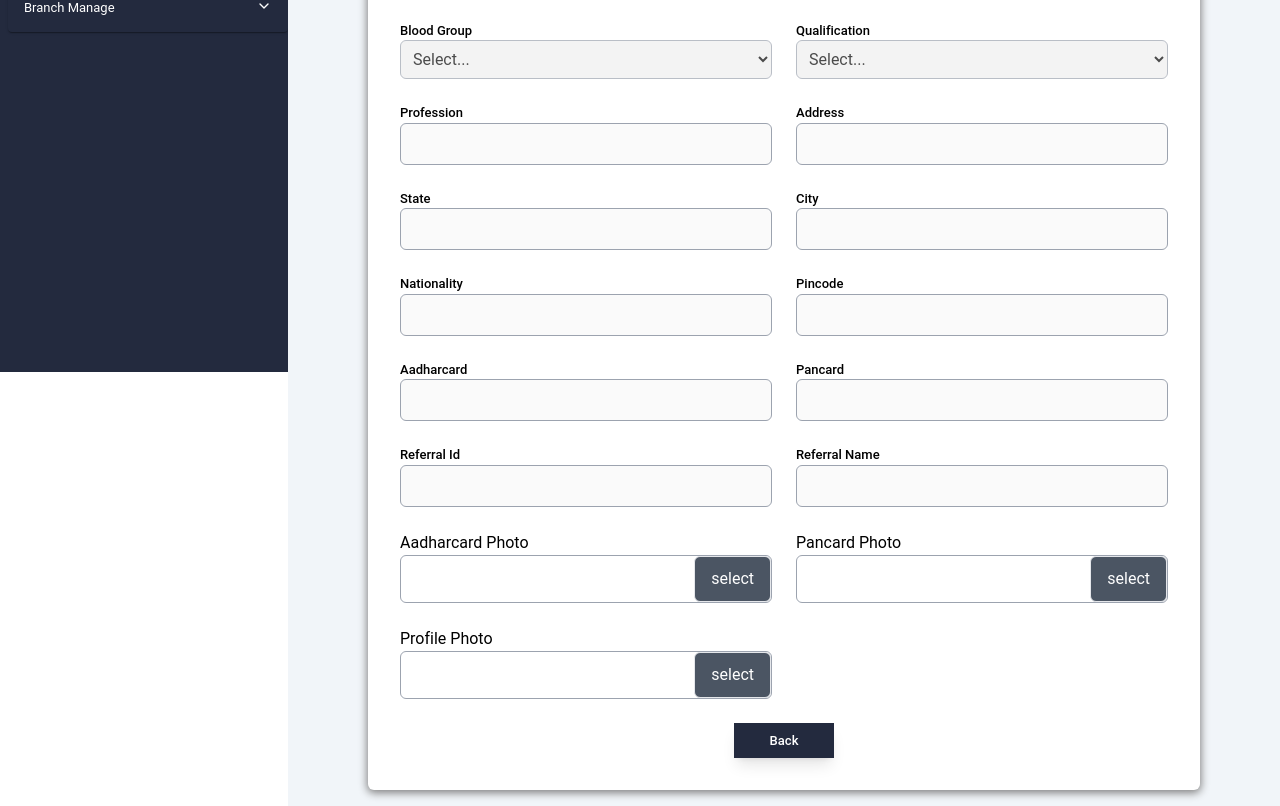
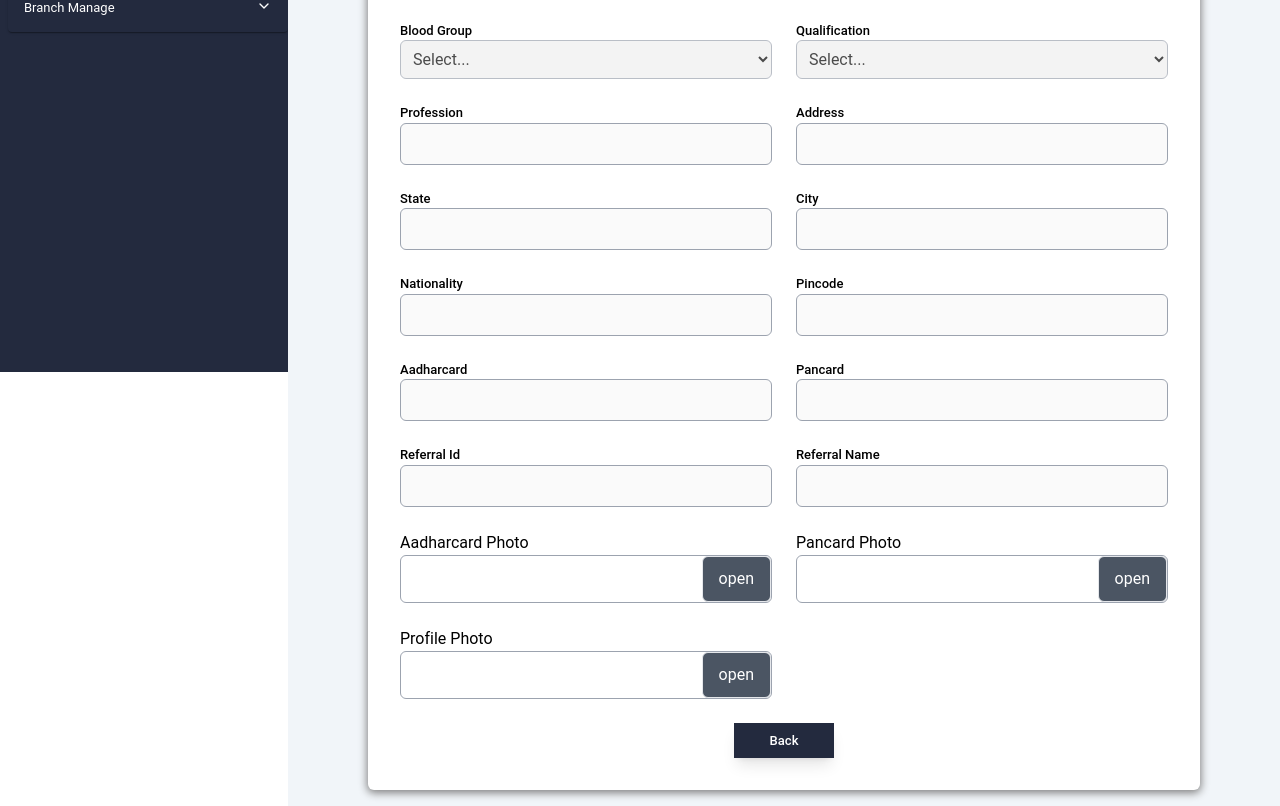
Before and after one commit to Subin-S22/uhrsf-amdin, a React (Create React App) app: page /application/add-user in a window 1280 px wide. Shown: the part 428-1234 px from the top of the page. Built offline with nearby package versions, Linux system fonts and the light colour scheme; sample sign-in values are in the browser's storage.

Commit message:
update user form

```diff
--- a/src/componets/pages/UserForm.tsx
+++ b/src/componets/pages/UserForm.tsx
@@ -161,9 +161,22 @@ const UserForm = () => {
     try {
       const formData = new FormData();
 
+      if (values.aadharCardLink instanceof Object) {
         formData.append("aadharCard", values.aadharCardLink);
+      } else {
+        formData.append("aadharCard", "");
+      }
+      if (values.aadharCardLink instanceof Object) {
         formData.append("pancard", values.panCardLink);
+      } else {
+        formData.append("pancard", "");
+      }
+      if (values.aadharCardLink instanceof Object) {
         formData.append("memberPhoto", values.memberPhotoLink);
+      } else {
+        formData.append("memberPhoto", "");
+      }
+
       formData.append("memberRegister", JSON.stringify(values));
 
       await updateMember(formData);
@@ -288,12 +301,21 @@ const UserForm = () => {
                   {props.values?.aadharCardLink?.name ||
                     props.values?.aadharCardLink}
                 </span>
+                {!isEdit ? (
+                  <span
+                    className="bg-gray-600 border rounded-md float-right text-white px-4 py-[10px]"
+                    onClick={() => window.open(props.values?.aadharCardLink)}
+                  >
+                    open
+                  </span>
+                ) : (
                   <span className="bg-gray-600 border rounded-md float-right text-white px-4 py-[10px]">
                     select
                   </span>
+                )}
               </label>
             </div>
-            {photos.aadharPhoto && (
+            {/* {photos.aadharPhoto && isEdit && (
               <img
                 src={
                   photos.aadharPhoto && typeof photos.aadharPhoto === "string"
@@ -303,7 +325,7 @@ const UserForm = () => {
                 alt="aadharphoto"
                 className="w-[200px]"
               />
-            )}
+            )} */}
 
             <div className="flex flex-col">
               <label>Pancard Photo</label>
@@ -327,12 +349,21 @@ const UserForm = () => {
                 <span className="truncate">
                   {props.values?.panCardLink?.name || props.values?.panCardLink}
                 </span>
+                {!isEdit ? (
+                  <span
+                    className="bg-gray-600 border rounded-md float-right text-white px-4 py-[10px]"
+                    onClick={() => window.open(props.values?.aadharCardLink)}
+                  >
+                    open
+                  </span>
+                ) : (
                   <span className="bg-gray-600 border rounded-md float-right text-white px-4 py-[10px]">
                     select
                   </span>
+                )}
               </label>
             </div>
-            {photos.pancardPhoto && (
+            {/* {photos.pancardPhoto && isEdit && (
               <img
                 src={
                   photos.pancardPhoto && typeof photos.pancardPhoto === "string"
@@ -342,7 +373,7 @@ const UserForm = () => {
                 alt="pancardphoto"
                 className="w-[200px]"
               />
-            )}
+            )} */}
             <div className="flex flex-col">
               <label>Profile Photo</label>
               <input
@@ -366,12 +397,21 @@ const UserForm = () => {
                   {props.values?.memberPhotoLink?.name ||
                     props.values?.memberPhotoLink}
                 </span>
+                {!isEdit ? (
+                  <span
+                    className="bg-gray-600 border rounded-md float-right text-white px-4 py-[10px]"
+                    onClick={() => window.open(props.values?.aadharCardLink)}
+                  >
+                    open
+                  </span>
+                ) : (
                   <span className="bg-gray-600 border rounded-md float-right text-white px-4 py-[10px]">
                     select
                   </span>
+                )}
               </label>
             </div>
-            {photos.memberPhoto && (
+            {/* {photos.memberPhoto && isEdit && (
               <img
                 src={
                   photos.memberPhoto && typeof photos.memberPhoto === "string"
@@ -381,7 +421,7 @@ const UserForm = () => {
                 alt="memberphoto"
                 className="w-[200px]"
               />
-            )}
+            )} */}
             <div className="flex justify-center items-center w-full lg:col-span-2 flex-wrap gap-4">
               <Button variant="disable" onClick={() => navigate(-1)}>
                 Back
```
Lines whose indentation alone changed are shown as unchanged.
